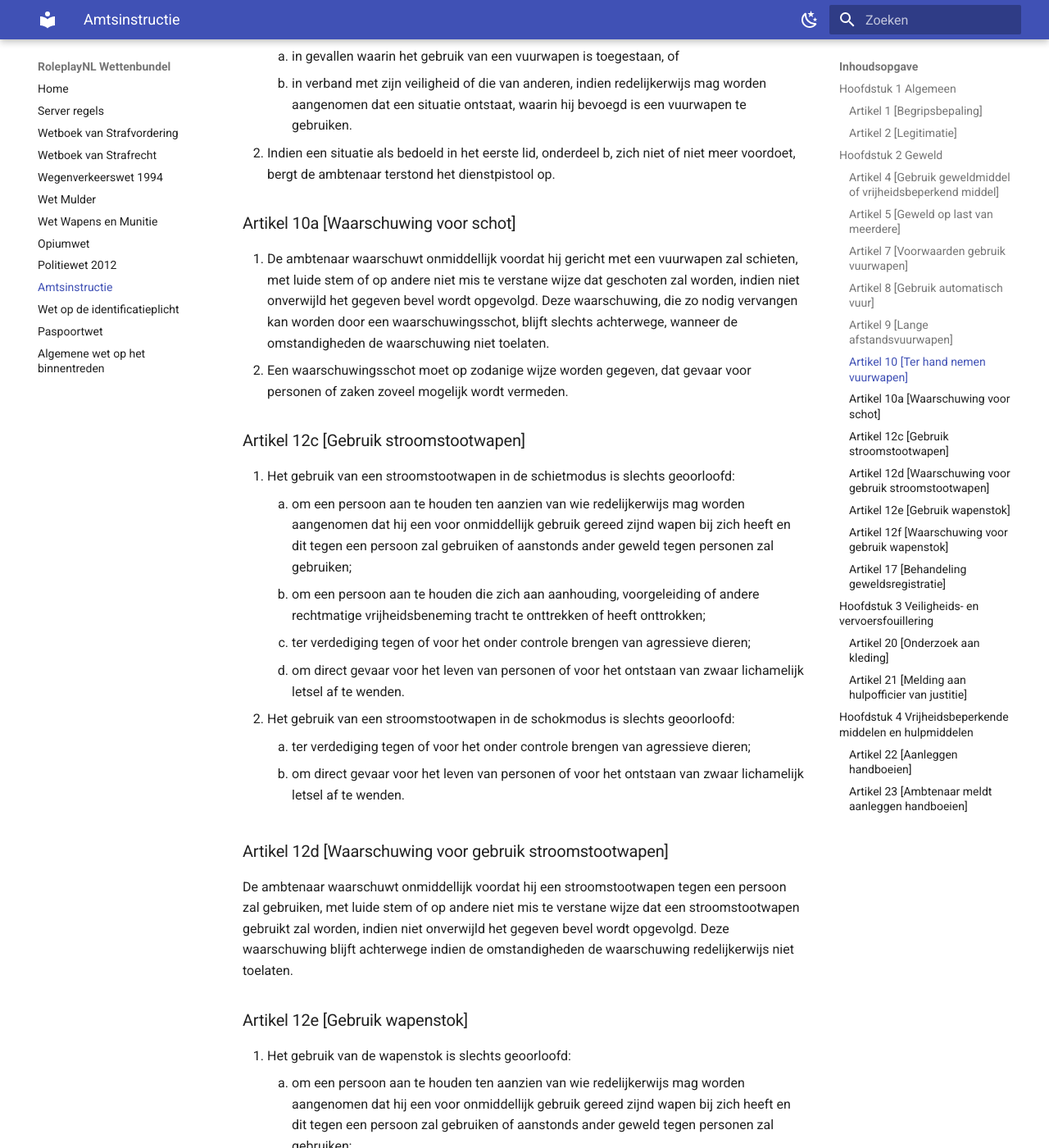
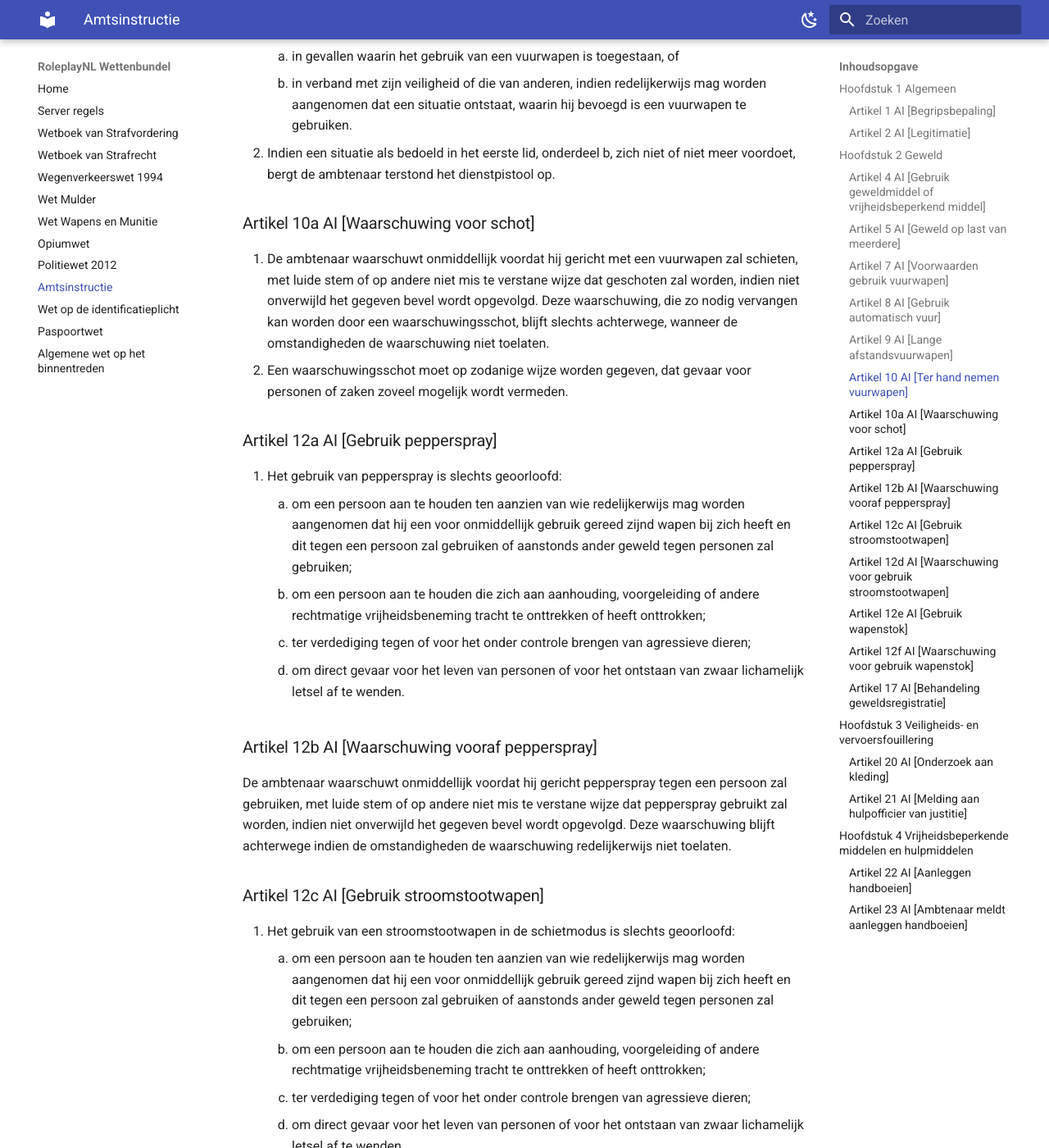
Before and after one commit to EnriqueFernandez20/FutureRP-Wettenbundel, an MkDocs documentation site: the page built from docs/ambtsinstructie.md, in a window 1280 px wide and 1400 px high, scrolled down 3803 px. Shown: the whole window at 82% size. Built offline with MkDocs 1.6.1 and Material for MkDocs 9.7.7, drawn with Linux system fonts in a browser that asks for light colours; some of the changed text lies outside the part shown.

```diff
--- a/docs/ambtsinstructie.md
+++ b/docs/ambtsinstructie.md
@@ -1,6 +1,6 @@
 # Ambtsinstructie voor de politie, de Koninklijke marechaussee en andere opsporingsambtenaren
 ## Hoofdstuk 1 Algemeen
-### Artikel 1 [Begripsbepaling]
+### Artikel 1 AI [Begripsbepaling]
 1. In dit besluit wordt verstaan onder ambtenaar:
     1. de ambtenaar van politie, bedoeld in [artikel 2](politiewet-2012.md#artikel-2-ambtenaren-van-politie), onder a, van de Politiewet 2012, en de ambtenaar van politie, bedoeld in [artikel 2](politiewet-2012.md#artikel-2-ambtenaren-van-politie), onder c of d, van die wet, die is aangesteld voor de uitvoering van de politietaak;
     2. degene die is benoemd tot aspirant voor de duur dat hij de praktijkstage volgt;
@@ -27,23 +27,23 @@
 4. In dit besluit wordt onder ingeslotene verstaan degene die rechtens van zijn vrijheid is beroofd. Onder ingeslotene wordt mede verstaan degene die ten behoeve van de hulpverlening aan hem op het politie- of brigadebureau is ondergebracht.
 5. In dit besluit wordt onder wapenstok zowel de korte als de lange wapenstok verstaan.
 
-### Artikel 2 [Legitimatie]
+### Artikel 2 AI [Legitimatie]
 1. De ambtenaar legitimeert zich met het legitimatiebewijs dat aan hem is verstrekt:
     1. bij optreden in burgerkleding ongevraagd, tenzij bijzondere omstandigheden dit onmogelijk maken, en
     2. bij optreden in uniform, op verzoek daartoe.
 
 ## Hoofdstuk 2 Geweld
-### Artikel 4 [Gebruik geweldmiddel of vrijheidsbeperkend middel]
+### Artikel 4 AI [Gebruik geweldmiddel of vrijheidsbeperkend middel]
 1. Het gebruik van een geweldmiddel of vrijheidsbeperkend middel is uitsluitend toegestaan aan een ambtenaar:
     1. aan wie dat middel rechtens is toegekend, voor zover hij optreedt ter uitvoering van de taak met het oog waarop het middel hem is toegekend, en
     2. die in het gebruik van dat middel is geoefend.
 
-### Artikel 5 [Geweld op last van meerdere]
+### Artikel 5 AI [Geweld op last van meerdere]
 1. Indien de ambtenaar onder leiding van een ter plaatse aanwezige meerdere optreedt, zal hij geen geweld aanwenden dan na uitdrukkelijke last van deze meerdere. De meerdere geeft daarbij aan van welk geweldmiddel gebruik wordt gemaakt.
 2. Het eerste lid is niet van toepassing in het geval de meerdere, bedoeld in het eerste lid, vooraf anders heeft bepaald.
 3. Het eerste lid is evenmin van toepassing in een geval als bedoeld in artikel 10, eerste lid, onderdeel b, voor zover de last redelijkerwijs niet kan worden afgewacht.
 
-### Artikel 7 [Voorwaarden gebruik vuurwapen]
+### Artikel 7 AI [Voorwaarden gebruik vuurwapen]
 1. Het gebruik van een vuurwapen, niet zijnde het gebruik, bedoeld in de artikelen 8 en 9, is slechts geoorloofd:
     1. om een persoon aan te houden ten aanzien van wie redelijkerwijs mag worden aangenomen dat deze:
         - 1° een voor onmiddellijk gebruik gereed zijnd vuurwapen bij zich heeft en dat tegen personen zal gebruiken, of
@@ -58,23 +58,33 @@
 2. In de gevallen, bedoeld in het eerste lid, onder a en b, wordt van het vuurwapen geen gebruik gemaakt indien de identiteit van de aan te houden persoon bekend is en redelijkerwijs mag worden aangenomen dat het uitstel van de aanhouding geen onaanvaardbaar te achten gevaar voor de rechtsorde met zich brengt.
 3. Onder het plegen van een misdrijf, bedoeld in het eerste lid, onder b, worden mede begrepen de poging en de deelnemingsvormen, bedoeld in de artikelen 47 en 48 van het Wetboek van Strafrecht.
 
-### Artikel 8 [Gebruik automatisch vuur]
+### Artikel 8 AI [Gebruik automatisch vuur]
 Het gebruik van automatisch vuur mag alleen plaatsvinden door een ambtenaar die behoort tot een aanhoudings- en ondersteuningsteam of tot een bijstandseenheid dat belast is met de bewaking en beveiliging van personen en objecten en is slechts geoorloofd om direct gevaar voor het leven van personen of voor het ontstaan van zwaar lichamelijk letsel af te wenden.
 
-### Artikel 9 [Lange afstandsvuurwapen]
+### Artikel 9 AI [Lange afstandsvuurwapen]
 Het gebruik van een vuurwapen waarmee lange afstandsprecisievuur kan worden afgegeven, mag alleen plaatsvinden onder bevel van de commandant van een bijstandseenheid en is slechts geoorloofd om direct gevaar voor het leven van personen of voor het ontstaan van zwaar lichamelijk letsel af te wenden.
 
-### Artikel 10 [Ter hand nemen vuurwapen]
+### Artikel 10 AI [Ter hand nemen vuurwapen]
 1. De ambtenaar mag het dienstpistool slechts ter hand nemen:
     1. in gevallen waarin het gebruik van een vuurwapen is toegestaan, of
     2. in verband met zijn veiligheid of die van anderen, indien redelijkerwijs mag worden aangenomen dat een situatie ontstaat, waarin hij bevoegd is een vuurwapen te gebruiken.
 2. Indien een situatie als bedoeld in het eerste lid, onderdeel b, zich niet of niet meer voordoet, bergt de ambtenaar terstond het dienstpistool op.
 
-### Artikel 10a [Waarschuwing voor schot]
+### Artikel 10a AI [Waarschuwing voor schot]
 1. De ambtenaar waarschuwt onmiddellijk voordat hij gericht met een vuurwapen zal schieten, met luide stem of op andere niet mis te verstane wijze dat geschoten zal worden, indien niet onverwijld het gegeven bevel wordt opgevolgd. Deze waarschuwing, die zo nodig vervangen kan worden door een waarschuwingsschot, blijft slechts achterwege, wanneer de omstandigheden de waarschuwing niet toelaten.
 2. Een waarschuwingsschot moet op zodanige wijze worden gegeven, dat gevaar voor personen of zaken zoveel mogelijk wordt vermeden.
 
-### Artikel 12c [Gebruik stroomstootwapen]
+### Artikel 12a AI [Gebruik pepperspray]
+1. Het gebruik van pepperspray is slechts geoorloofd:
+    1. om een persoon aan te houden ten aanzien van wie redelijkerwijs mag worden aangenomen dat hij een voor onmiddellijk gebruik gereed zijnd wapen bij zich heeft en dit tegen een persoon zal gebruiken of aanstonds ander geweld tegen personen zal gebruiken;
+    2. om een persoon aan te houden die zich aan aanhouding, voorgeleiding of andere rechtmatige vrijheidsbeneming tracht te onttrekken of heeft onttrokken;
+    3. ter verdediging tegen of voor het onder controle brengen van agressieve dieren;
+    4. om direct gevaar voor het leven van personen of voor het ontstaan van zwaar lichamelijk letsel af te wenden.
+
+### Artikel 12b AI [Waarschuwing vooraf pepperspray]
+De ambtenaar waarschuwt onmiddellijk voordat hij gericht pepperspray tegen een persoon zal gebruiken, met luide stem of op andere niet mis te verstane wijze dat pepperspray gebruikt zal worden, indien niet onverwijld het gegeven bevel wordt opgevolgd. Deze waarschuwing blijft achterwege indien de omstandigheden de waarschuwing redelijkerwijs niet toelaten.
+
+### Artikel 12c AI [Gebruik stroomstootwapen]
 1. Het gebruik van een stroomstootwapen in de schietmodus is slechts geoorloofd:
     1. om een persoon aan te houden ten aanzien van wie redelijkerwijs mag worden aangenomen dat hij een voor onmiddellijk gebruik gereed zijnd wapen bij zich heeft en dit tegen een persoon zal gebruiken of aanstonds ander geweld tegen personen zal gebruiken;
     2. om een persoon aan te houden die zich aan aanhouding, voorgeleiding of andere rechtmatige vrijheidsbeneming tracht te onttrekken of heeft onttrokken;
@@ -84,10 +94,10 @@ Het gebruik van een vuurwapen waarmee lange afstandsprecisievuur kan worden afge
     1. ter verdediging tegen of voor het onder controle brengen van agressieve dieren;
     2. om direct gevaar voor het leven van personen of voor het ontstaan van zwaar lichamelijk letsel af te wenden.
 
-### Artikel 12d [Waarschuwing voor gebruik stroomstootwapen]
+### Artikel 12d AI [Waarschuwing voor gebruik stroomstootwapen]
 De ambtenaar waarschuwt onmiddellijk voordat hij een stroomstootwapen tegen een persoon zal gebruiken, met luide stem of op andere niet mis te verstane wijze dat een stroomstootwapen gebruikt zal worden, indien niet onverwijld het gegeven bevel wordt opgevolgd. Deze waarschuwing blijft achterwege indien de omstandigheden de waarschuwing redelijkerwijs niet toelaten.
 
-### Artikel 12e [Gebruik wapenstok]
+### Artikel 12e AI [Gebruik wapenstok]
 1. Het gebruik van de wapenstok is slechts geoorloofd:
     1. om een persoon aan te houden ten aanzien van wie redelijkerwijs mag worden aangenomen dat hij een voor onmiddellijk gebruik gereed zijnd wapen bij zich heeft en dit tegen een persoon zal gebruiken of aanstonds ander geweld tegen personen zal gebruiken;
     2. om een persoon aan te houden die zich aan aanhouding, voorgeleiding of andere rechtmatige vrijheidsbeneming tracht te onttrekken of heeft onttrokken;
@@ -95,10 +105,10 @@ De ambtenaar waarschuwt onmiddellijk voordat hij een stroomstootwapen tegen een
     4. ter verspreiding van samenscholingen of volksmenigten die een onmiddellijke bedreiging vormen voor de openbare orde;
     5. om direct gevaar voor het leven van personen of voor het ontstaan van zwaar lichamelijk letsel af te wenden.
 
-### Artikel 12f [Waarschuwing voor gebruik wapenstok]
+### Artikel 12f AI [Waarschuwing voor gebruik wapenstok]
 De ambtenaar of de meerdere onder wiens bevel de ambtenaar optreedt, waarschuwt onmiddellijk voordat hij een wapenstok tegen een persoon zal gebruiken, met luide stem of op andere niet mis te verstane wijze dat een wapenstok gebruikt zal worden, indien niet onverwijld het gegeven bevel wordt opgevolgd. Deze waarschuwing blijft achterwege indien de omstandigheden de waarschuwing redelijkerwijs niet toelaten.
 
-### Artikel 17 [Behandeling geweldsregistratie]
+### Artikel 17 AI [Behandeling geweldsregistratie]
 1. De ambtenaar die geweld heeft aangewend, meldt schriftelijk de aard, waaronder het gebruikte geweldmiddel, en de gevolgen daarvan en mondeling de feiten en omstandigheden, waaronder de redenen die tot het aanwenden van geweld hebben geleid, zo spoedig mogelijk aan de hulpofficier van justitie die krachtens aanwijzing is belast met de registratie van aangewend geweld.
 2. Indien de ambtenaar die geweld heeft aangewend, onder leiding van een ter plaatse aanwezige meerdere heeft opgetreden en geweld heeft aangewend na diens uitdrukkelijke last, geschiedt de melding, bedoeld in het eerste lid, door deze meerdere. De ambtenaar verstrekt de hulpofficier van justitie, bedoeld in het eerste lid, desgevraagd de nodige inlichtingen.
 3. De melding wordt door de hulpofficier van justitie, bedoeld in het eerste lid, zo spoedig mogelijk geregistreerd op een daartoe door Onze Minister vastgestelde wijze, indien:
@@ -108,18 +118,18 @@ De ambtenaar of de meerdere onder wiens bevel de ambtenaar optreedt, waarschuwt
 4. De hulpofficier van justitie geeft de ambtenaar die geweld heeft aangewend, alsmede, indien van toepassing, de meerdere die de last tot het aanwenden van geweld heeft gegeven zo spoedig mogelijk kennis van de geweldsregistratie.
 
 ## Hoofdstuk 3 Veiligheids- en vervoersfouillering
-### Artikel 20 [Onderzoek aan kleding]
+### Artikel 20 AI [Onderzoek aan kleding]
 1. Het onderzoek aan de kleding, bedoeld in [artikel 7, derde lid](politiewet-2012.md#artikel-7-geweldgebruik-binnentreden-fouilleren), van de Politiewet 2012, en het onderzoek aan de kleding van een te vervoeren persoon, bedoeld in het [vierde lid](politiewet-2012.md#artikel-7-geweldgebruik-binnentreden-fouilleren) van dat artikel, geschiedt door het oppervlakkig aftasten van de kleding en wordt zo veel mogelijk uitgevoerd door een ambtenaar van hetzelfde geslacht als degene die aan het onderzoek wordt onderworpen.
 2. Als de ambtenaar bij het onderzoek, bedoeld in [artikel 7, derde lid](politiewet-2012.md#artikel-7-geweldgebruik-binnentreden-fouilleren), van de Politiewet 2012, of bij het onderzoek, bedoeld in het [vierde lid](politiewet-2012.md#artikel-7-geweldgebruik-binnentreden-fouilleren) van dat artikel, ten behoeve van het vervoer van een persoon, voorwerpen aantreft die een gevaar kunnen vormen voor de veiligheid van de betrokkene of voor anderen, neemt hij die voorwerpen in bewaring.
 
-### Artikel 21 [Melding aan hulpofficier van justitie]
+### Artikel 21 AI [Melding aan hulpofficier van justitie]
 De ambtenaar die een onderzoek aan kleding of voorwerpen heeft uitgevoerd als bedoeld in [artikel 7, derde lid](politiewet-2012.md#artikel-7-geweldgebruik-binnentreden-fouilleren), van de Politiewet 2012 meldt dit onverwijld schriftelijk aan de hulpofficier van justitie, onder vermelding van de redenen die tot dit onderzoek hebben geleid.
 
 ## Hoofdstuk 4 Vrijheidsbeperkende middelen en hulpmiddelen
-### Artikel 22 [Aanleggen handboeien]
+### Artikel 22 AI [Aanleggen handboeien]
 1. Ten behoeve van het vervoer of een verplaatsing kan de ambtenaar een persoon die rechtens van zijn vrijheid is beroofd, handboeien aanleggen indien op grond van de feiten of omstandigheden redelijkerwijs gevaar valt te vrezen voor:
     1. ontvluchting, of
     2. de veiligheid van de persoon die rechtens van zijn vrijheid is beroofd, van de ambtenaar of van derden.
 
-### Artikel 23 [Ambtenaar meldt aanleggen handboeien]
+### Artikel 23 AI [Ambtenaar meldt aanleggen handboeien]
 De ambtenaar die gebruik heeft gemaakt van een vrijheidsbeperkend middel als bedoeld in [artikel 22](#artikel-22-aanleggen-handboeien), meldt dit onverwijld schriftelijk aan de hulpofficier van justitie, onder vermelding van de redenen die tot het gebruik van het middel hebben geleid.
```
Also changed, not shown: docs/algemene-wet-op-het-binnentreden.md (+1 -1 lines).
